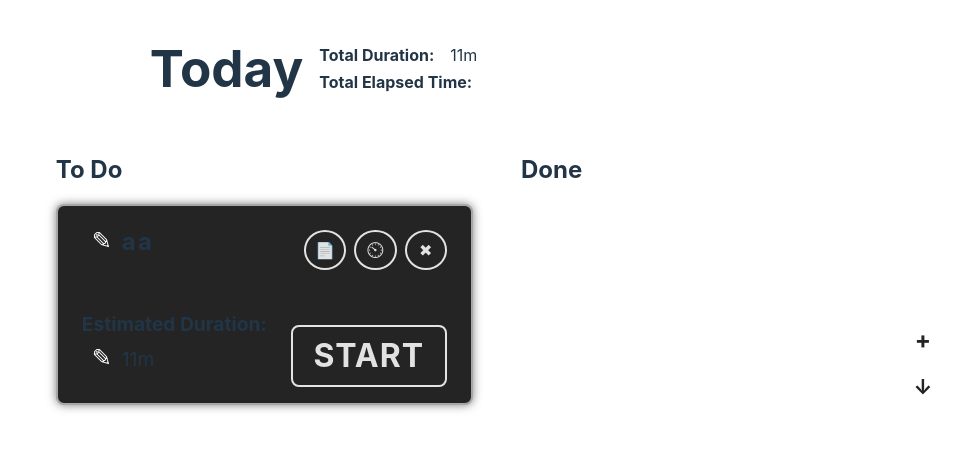
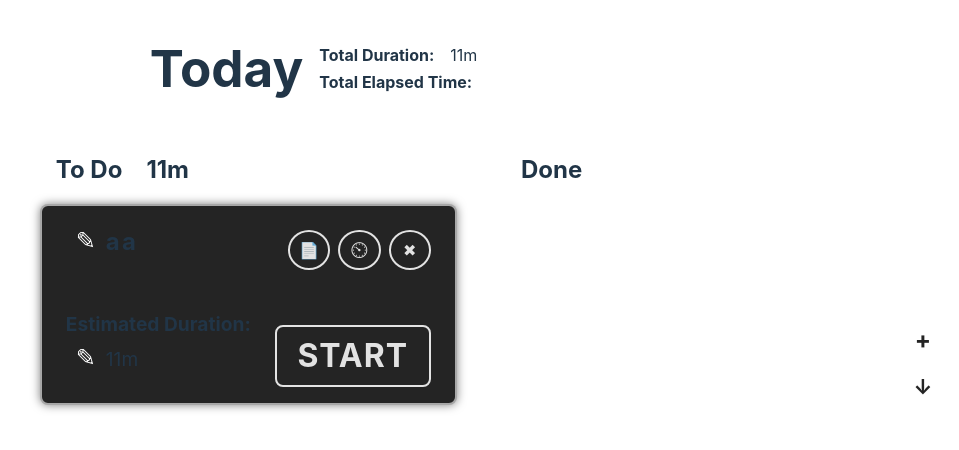
Before and after one commit to echoedinvoker/record, a React (Vite) app: page / in a window 1280 px wide. Shown: the top 450 px of the page, without its empty margins (321-1280 px from the left). Built offline with nearby package versions, Linux system fonts and the light colour scheme.

Commit message:
statics to column header

```diff
--- a/src/components/DoneList.tsx
+++ b/src/components/DoneList.tsx
@@ -1,7 +1,8 @@
 import { Droppable, DroppableProvided } from "react-beautiful-dnd"
 import { Task } from "../types"
 import Done from "./Done"
-import { TaskGroup } from "./ui"
+import { TaskGroup, TasksHeader } from "./ui"
+import { convertMillisecondsToHMS } from "../utils"
 
 interface Props {
   tasks: Task[]
@@ -18,6 +19,12 @@ export default function DoneList({
   updateTaskMardownContent,
   changeTaskEstimatedDuration,
   changeTaskElapsedDuration }: Props) {
+
+  const totalEstimatedDuration = convertMillisecondsToHMS(tasks
+    .reduce((acc, task) => {
+      return acc + task.estimatedDuration
+    }, 0))
+
   return (
     <>
       <Droppable droppableId="done">
@@ -26,7 +33,10 @@ export default function DoneList({
             ref={provided.innerRef}
             {...provided.droppableProps}
           >
-            <h2>Done</h2>
+            <TasksHeader>
+              <h2>Done</h2>
+              {tasks?.length !== 0 && <h2>{totalEstimatedDuration}</h2>}
+            </TasksHeader>
             {tasks.map((task: Task, index: number) => (
               <Done
                 index={index}
--- a/src/components/Tasks.tsx
+++ b/src/components/Tasks.tsx
@@ -1,7 +1,8 @@
 import { Task } from "../types"
 import TheTask from "./TheTask"
-import { TaskGroup } from "./ui"
+import { TaskGroup, TasksHeader } from "./ui"
 import { Droppable, DroppableProvided } from "react-beautiful-dnd"
+import { convertMillisecondsToHMS } from "../utils"
 
 interface Props {
   tasks: Task[]
@@ -14,7 +15,14 @@ interface Props {
   delayToNextDay: (taskId: string) => void
 }
 
+
 export default function Tasks({ tasks, deleteTask, startTask, changeTaskName, changeTaskEstimatedDuration, updateTaskMardownContent, delayToNextDay, whichDay }: Props) {
+
+  const totalEstimatedDuration = convertMillisecondsToHMS(tasks
+    .reduce((acc, task) => {
+      return acc + task.estimatedDuration
+    }, 0))
+
   return (
     <>
       <Droppable droppableId={String(whichDay)}>
@@ -23,7 +31,10 @@ export default function Tasks({ tasks, deleteTask, startTask, changeTaskName, ch
             ref={provided.innerRef}
             {...provided.droppableProps}
           >
-            <h2>To Do</h2>
+            <TasksHeader>
+              <h2>To Do</h2>
+              {tasks?.length !== 0 && <h2>{totalEstimatedDuration}</h2>}
+            </TasksHeader>
             {tasks.map((task: Task, index: number) => (
               <TheTask
                 index={index}
--- /dev/null
+++ b/src/components/ui/TasksHeader.tsx
@@ -0,0 +1,11 @@
+import styled from "styled-components"
+import { Task } from "../../types"
+
+const TasksHeader = styled.div<{ tasks?: Task[] }>`
+  display: flex;
+  justify-content: ${props => props.tasks?.length !== 0 ? 'flex-start' : 'center'};
+  align-items: center;
+  margin: 0 1em;
+  gap: 1.5em;
+  `
+export default TasksHeader
--- a/src/components/ui/index.ts
+++ b/src/components/ui/index.ts
@@ -3,3 +3,4 @@ export { ModalOverlay, ModalContainer, ModalCloseCorner } from './Modal.tsx'
 export { FormFields, FormField, Label, InputWrapper, Input } from './Form.tsx'
 export { default as TaskGroup } from './TaskGroup.tsx'
 export { default as Task } from './Task.tsx'
+export { default as TasksHeader } from './TasksHeader.tsx'
```
